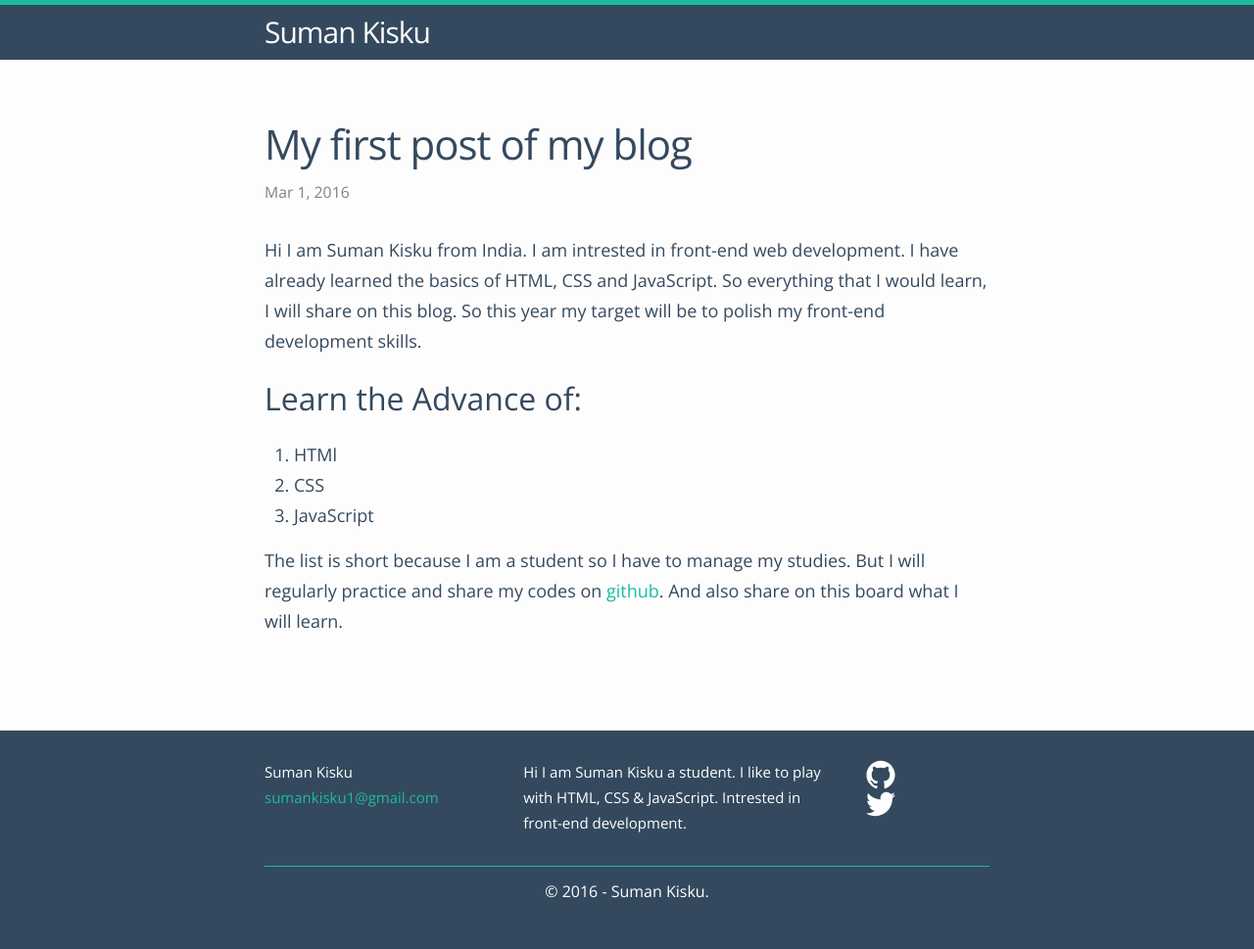
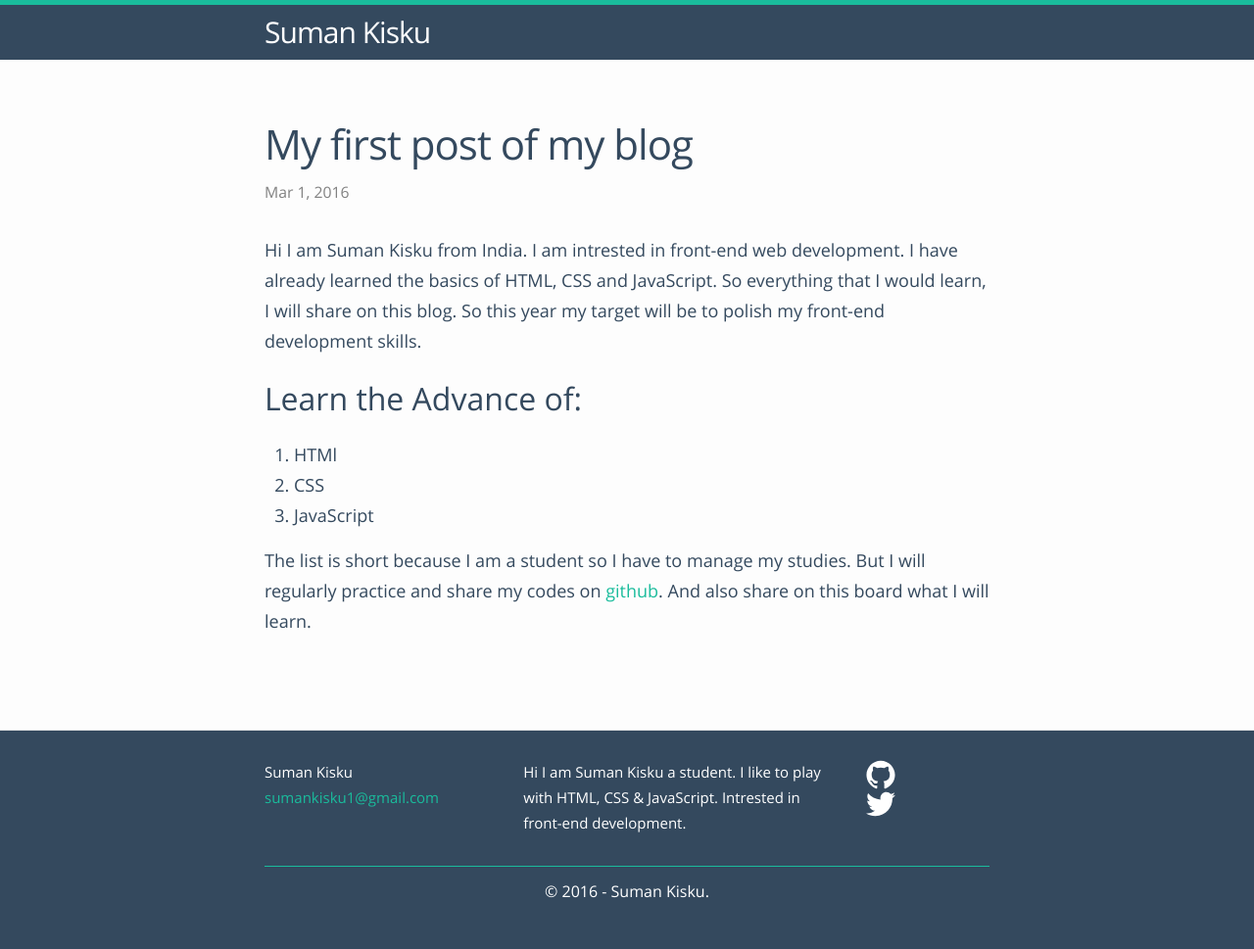
Before and after one commit to SumanKisku/sumankisku.github.io, a Jekyll site: the page built from _posts/2016-03-01-my-first-post.md, in a window 1280 px wide. Shown: the whole page at 98% size. Built offline with Jekyll 4.4.1, drawn with Linux system fonts in a browser that asks for light colours.

Commit message:
Remove google fonts

```diff
--- a/_includes/head.html
+++ b/_includes/head.html
@@ -11,5 +11,4 @@
   <link rel="canonical" href="{{ page.url | replace:'index.html','' | prepend: site.baseurl | prepend: site.url }}">
   <link rel="alternate" type="application/rss+xml" title="{{ site.title }}" href="{{ "/feed.xml" | prepend: site.baseurl | prepend: site.url }}">
   <link rel="icon" type="image/png" href="{{ "/assets/favicon.png" | prepend: site.baseurl }}">
-  <link href='https://fonts.googleapis.com/css?family=Open+Sans' rel='stylesheet' type='text/css'>
 </head>
```
